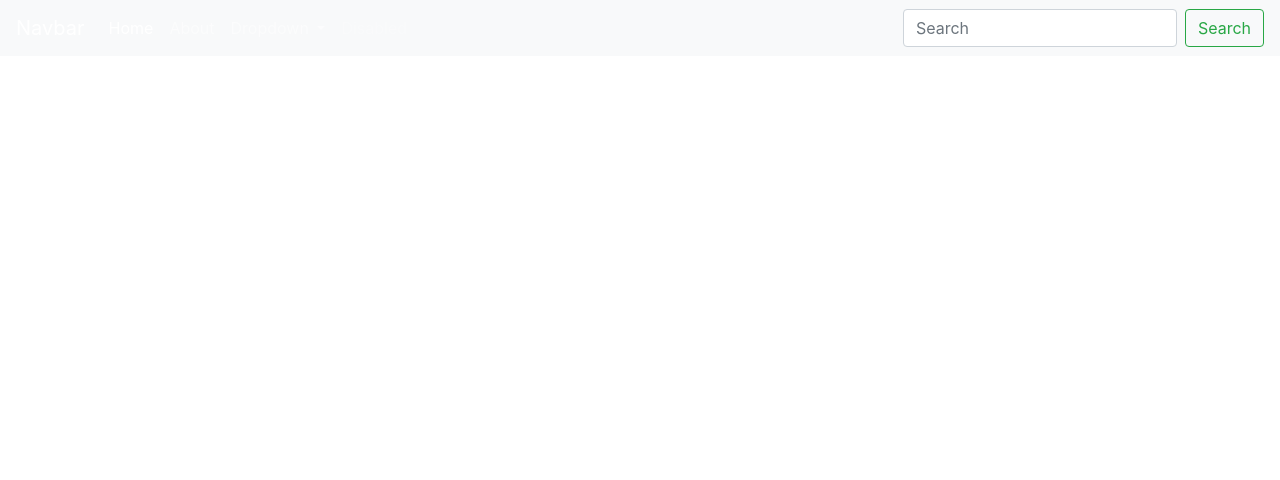
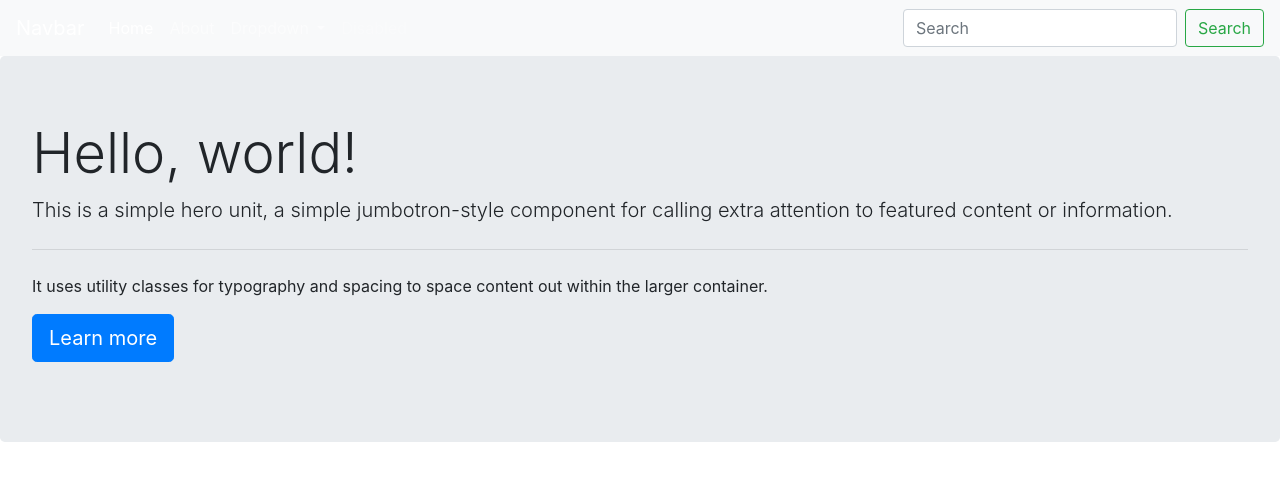
Before and after one commit to u04/COMP125-S2018-Lession2A, a plain HTML site: page index.html in a window 1280 px wide. Drawn offline with Linux system fonts and the light colour scheme; files whose address does not match are found by name.

Commit message:
added jumbotron to index.html

```diff
--- a/index.html
+++ b/index.html
@@ -45,6 +45,16 @@
           </form>
         </div>
       </nav>
+      <!--jombo-->
+      <div class="jumbotron">
+        <h1 class="display-4">Hello, world!</h1>
+        <p class="lead">This is a simple hero unit, a simple jumbotron-style component for calling extra attention to featured content or information.</p>
+        <hr class="my-4">
+        <p>It uses utility classes for typography and spacing to space content out within the larger container.</p>
+        <p class="lead">
+          <a class="btn btn-primary btn-lg" href="#" role="button">Learn more</a>
+        </p>
+      </div>
     <!--Javascript Section-->
     <script src="./Scripts/lib/jquery/jquery-3.3.1.min.js"></script>
     <script src="./Scripts/lib/bootstrap/js/bootstrap.bundle.min.js"></script>
```
